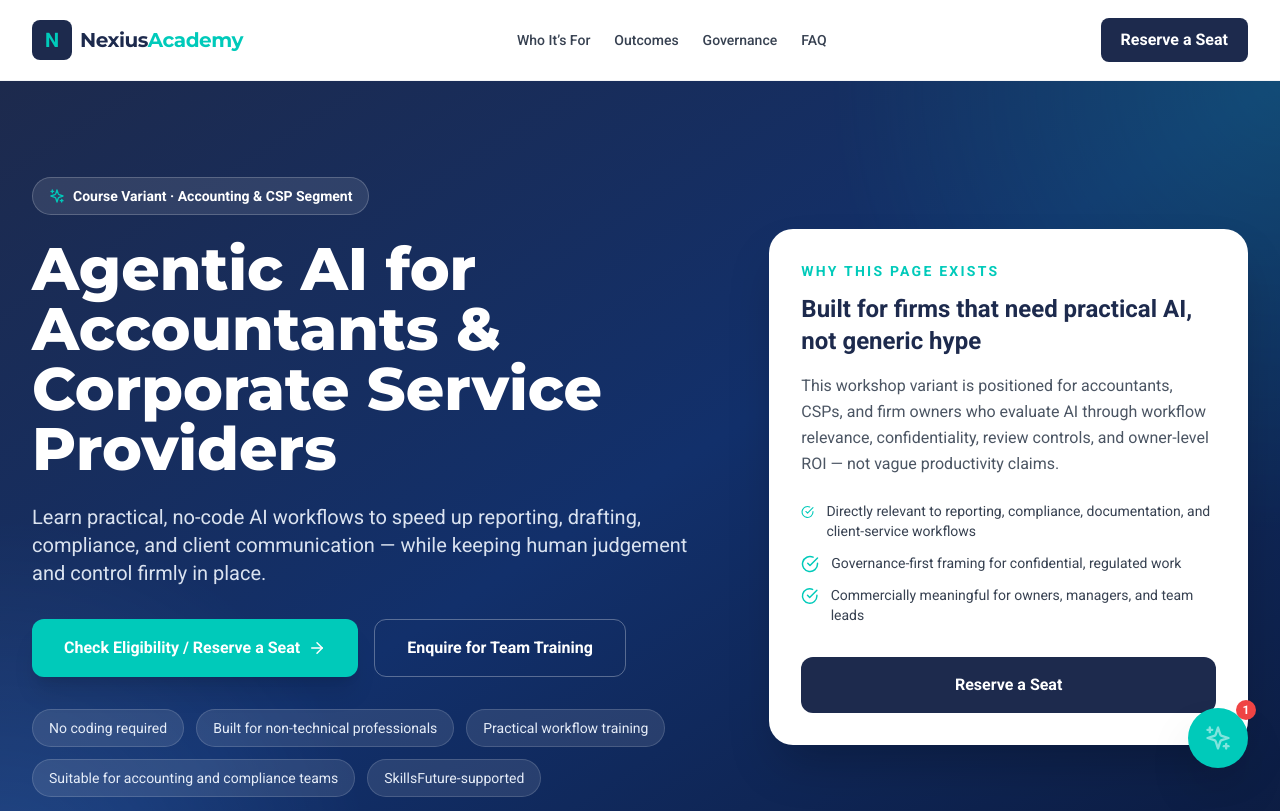
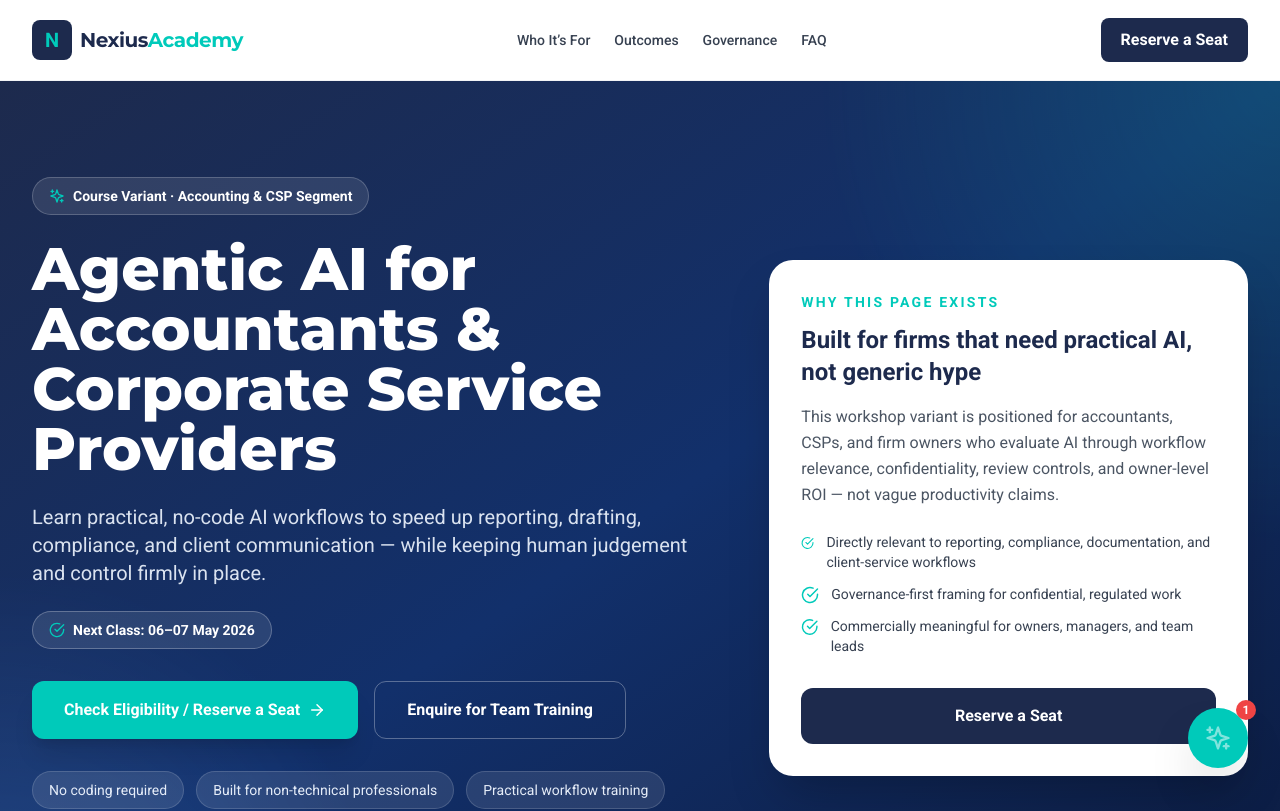
Before and after one commit to nexiuslabs/nexiusacademyskillsfuture, a React (Vite) app: page /courses/agentic-ai-accountants in a window 1280 px wide. Shown: the top 811 px of the page. Built offline with nearby package versions, Linux system fonts and the light colour scheme.

Commit message:
Add next class date to accountant course page

```diff
--- a/pages/AccountantCspLandingPage.tsx
+++ b/pages/AccountantCspLandingPage.tsx
@@ -212,9 +212,13 @@ const AccountantCspLandingPage: React.FC = () => {
                 <h1 className="text-4xl lg:text-6xl font-heading font-extrabold leading-tight mb-6">
                   Agentic AI for Accountants & Corporate Service Providers
                 </h1>
-                <p className="text-lg lg:text-xl text-blue-50/90 leading-relaxed mb-8 max-w-3xl">
+                <p className="text-lg lg:text-xl text-blue-50/90 leading-relaxed mb-6 max-w-3xl">
                   Learn practical, no-code AI workflows to speed up reporting, drafting, compliance, and client communication — while keeping human judgement and control firmly in place.
                 </p>
+                <div className="inline-flex items-center gap-2 rounded-full border border-white/25 bg-white/10 px-4 py-2 text-sm font-semibold mb-8">
+                  <CheckCircle size={16} className="text-accent" />
+                  Next Class: 06–07 May 2026
+                </div>
                 <div className="flex flex-wrap gap-4 mb-8">
                   <button
                     type="button"
```
